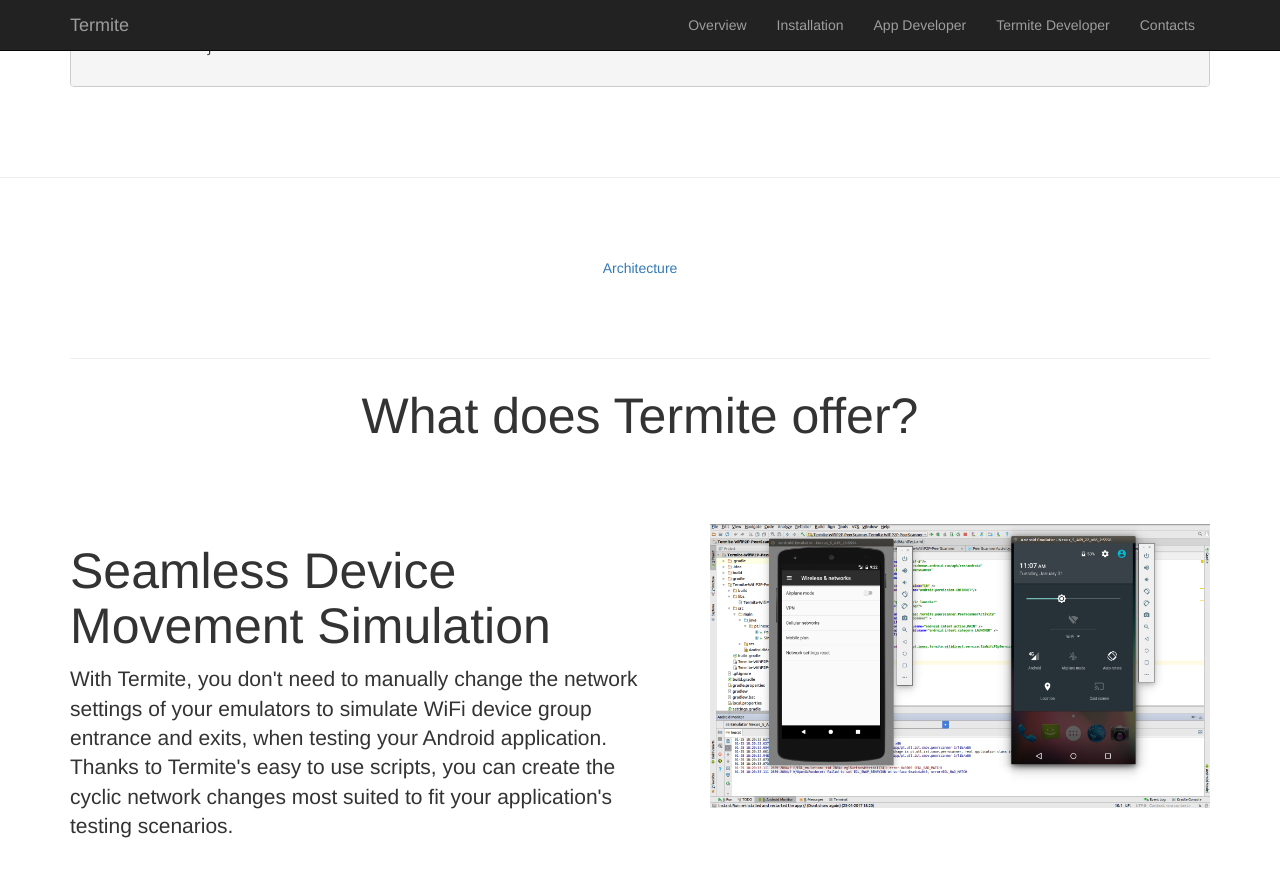
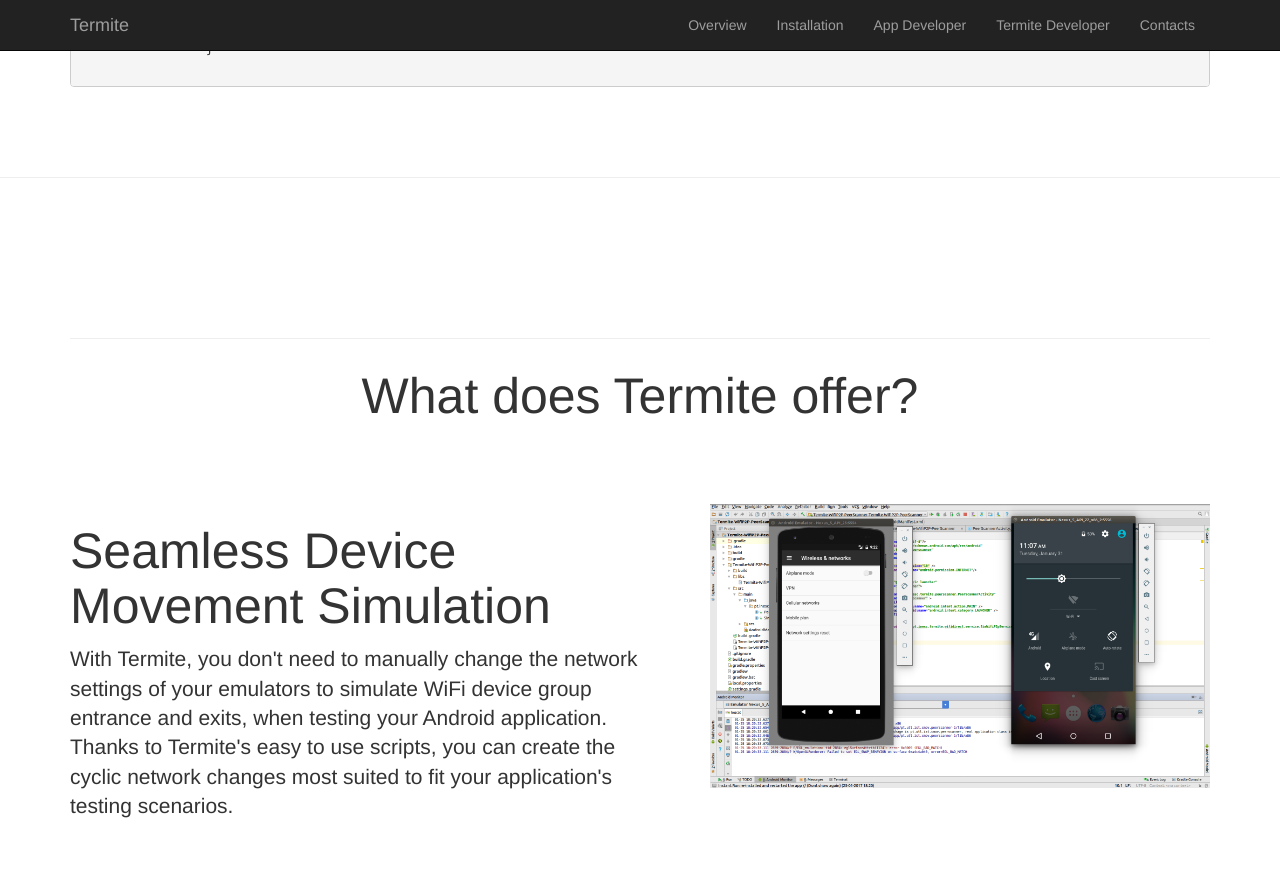
Before and after one commit to etraudonun/termite, a Jekyll site: the page index.html, which Jekyll copies as it is, in a window 1280 px wide and 900 px high, scrolled down 1146 px. Shown: the top 877 px of the window. Built offline with Jekyll 4.4.1, drawn with Linux system fonts in a browser that asks for light colours.

Commit message:
Update index.html

```diff
--- a/index.html
+++ b/index.html
@@ -249,11 +249,11 @@
         </a>
     </div> -->
 
-    <section class="container content-section text-center">
-        <!-- <a href="device-detection.html">For more information click here</a>
-        <br> -->
+    <!-- <section class="container content-section text-center">
+        <a href="device-detection.html">For more information click here</a>
+        <br>
         <a href="architecture.html">Architecture</a>
-    </section>
+    </section> -->
 
     <section class="container content-section text-center">
 
```
